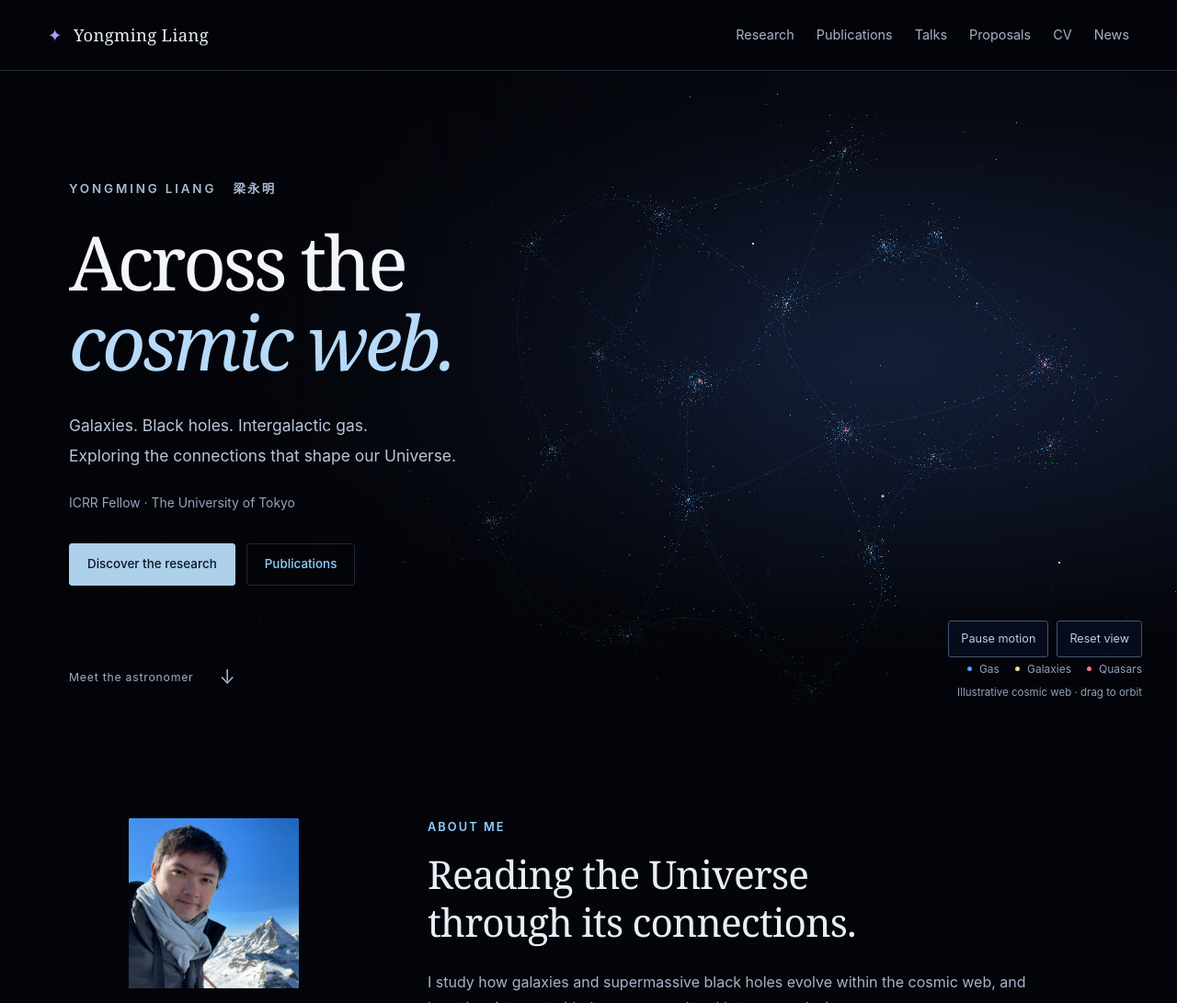
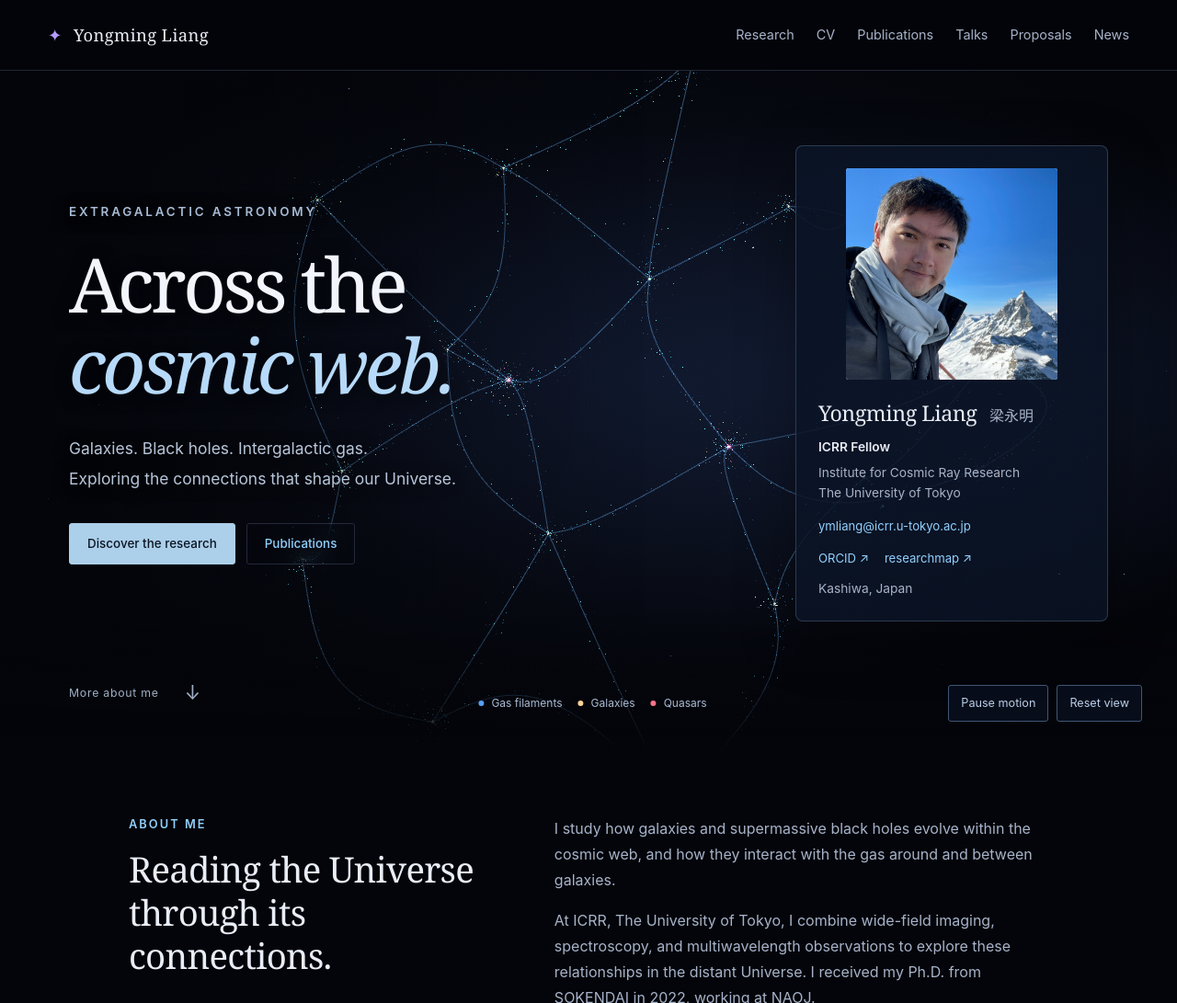
Before and after one commit to YoemanLeung/ymliang, an Astro site: page / in a window 1280 px wide. Shown: the top 1091 px of the page at 92% size. Built offline with nearby package versions, Linux system fonts and the light colour scheme; Astro itself is replaced by a stand-in of ours.

Commit message:
Feature the profile in the hero and simplify public content

```diff
--- a/public/files/cv-manifest.json
+++ b/public/files/cv-manifest.json
@@ -1,7 +1,7 @@
 {
   "content_sha256": "04b10f9352febff15b35c59192e32937781974e13f560237eb7f979ed7ccac3f",
-  "observing_summary_sha256": "9a88467c08788e44101cc6c525d6551014a1da17c2391c29ee1daf3fe3b2a9f3",
+  "observing_summary_sha256": "0106641b68baa2c75ad79edaa46f8ccb38cad45e2da81c9e9b40d7c243774e29",
   "updated": "2026-09-10",
   "papers": 38,
-  "telescopes": 15
+  "telescopes": 14
 }
--- a/src/components/Career.astro
+++ b/src/components/Career.astro
@@ -5,7 +5,7 @@ import ProgramSupport from './ProgramSupport.astro';
 import ProfessionalService from './ProfessionalService.astro';
 ---
 <section class="content-section" id="cv" aria-labelledby="cv-heading">
-  <div class="section-heading"><span class="eyebrow">05 / CURRICULUM VITAE</span><h2 id="cv-heading">A path through astronomy</h2></div>
+  <div class="section-heading"><span class="eyebrow">02 / CURRICULUM VITAE</span><h2 id="cv-heading">A path through astronomy</h2></div>
   <div class="cv-actions"><a class="button primary" href={localUrl('cv/')}>Read my CV</a><a class="button" href={localUrl('files/yongming-liang-cv.pdf')} download>Download CV <span class="filetype">PDF</span></a></div>
   <div class="career-grid">
     <div><h3>Appointments</h3>
--- a/src/components/ObservingCell.astro
+++ b/src/components/ObservingCell.astro
@@ -4,7 +4,6 @@ const {cell} = Astro.props;
 ---
 {cell.measurements.map(time => <span class="observing-value">
   <strong>{summaryTimeLabel(time)}</strong>
-  {time.basis === 'requested' && <small>Grade C requests</small>}
 </span>)}
 {!cell.measurements.length && cell.unquantified > 0 && <span class="observing-value"><strong>{cell.unquantified} {cell.unquantified === 1 ? 'program' : 'programs'}</strong></span>}
 {cell.analysis > 0 && <span class="observing-value"><strong>{cell.analysis} Analysis {cell.analysis === 1 ? 'program' : 'programs'}</strong></span>}
--- a/src/components/Proposals.astro
+++ b/src/components/Proposals.astro
@@ -4,10 +4,10 @@ import ObservingCell from './ObservingCell.astro';
 const {document = false} = Astro.props;
 ---
 <section class="content-section proposals-section" id="proposals" aria-labelledby="proposals-heading">
-  <div class="section-heading">{!document && <span class="eyebrow">04 / PROPOSALS</span>}<h2 id="proposals-heading">Observing time</h2></div>
+  <div class="section-heading">{!document && <span class="eyebrow">05 / PROPOSALS</span>}<h2 id="proposals-heading">Observing time</h2></div>
   <p class="proposal-guide">Telescope time for PI-led projects and collaborations · {summary.period.start}–{summary.period.end}</p>
   <div class="observing-table-wrap">
-    <table class="observing-table" aria-describedby="observing-notes">
+    <table class="observing-table">
       <caption class="sr-only">Recorded telescope time by facility and role</caption>
       <thead><tr><th scope="col">Telescope</th><th scope="col">PI</th><th scope="col">Co-I / collaborator</th></tr></thead>
       <tbody>{summary.facilities.map(row => <tr data-facility={row.id}>
@@ -17,5 +17,4 @@ const {document = false} = Astro.props;
       </tr>)}</tbody>
     </table>
   </div>
-  <p class="observing-notes" id="observing-notes">X-ray → Optical / infrared → Submillimeter / millimeter → Radio · Rounded totals</p>
 </section>
--- a/src/components/Publications.astro
+++ b/src/components/Publications.astro
@@ -7,9 +7,9 @@ const papers = chronologicalPapers(data.papers);
 const groups = groupByYear(papers);
 ---
 <section class="content-section publications-section" id="publications" aria-labelledby="publications-heading">
-  <div class="section-heading"><span class="eyebrow">02 / PUBLICATIONS</span><h2 id="publications-heading">Papers & preprints</h2></div>
-  <div class="publication-intro"><p>Newest first, across all author roles. Preprints are marked below.</p>{!standalone && <a href={localUrl('publications/')}>Dedicated reading view <span aria-hidden="true">↗</span></a>}</div>
-  <p class="catalog-note">34 refereed articles · 4 preprints · updated September 2026</p>
+  <div class="section-heading"><span class="eyebrow">03 / PUBLICATIONS</span><h2 id="publications-heading">Papers & preprints</h2></div>
+  {!standalone && <div class="publication-intro"><a href={localUrl('publications/')}>All publications <span aria-hidden="true">↗</span></a></div>}
+  <p class="catalog-note">34 refereed articles · 4 preprints</p>
   {Astro.slots.has('default') ? <slot /> : <>
   <div class="year-jumps" aria-label="Publication years">{groups.map(({year})=><a href={'#year-'+year}>{year}</a>)}</div>
   {groups.map(({year,papers:yearPapers}) => (
--- a/src/components/SpaceScene.astro
+++ b/src/components/SpaceScene.astro
@@ -4,7 +4,8 @@
     <button id="motion-toggle" type="button" aria-pressed="false" disabled>Pause motion</button>
     <button id="scene-reset" type="button" disabled>Reset view</button>
   </div>
-  <div class="scene-caption"><span class="scene-key"><i class="gas-key"></i> Gas <i class="galaxy-key"></i> Galaxies <i class="quasar-key"></i> Quasars</span><span id="scene-status" role="status">Illustrative cosmic web</span></div>
+  <div class="scene-caption"><span class="scene-key"><i class="gas-key"></i> Gas filaments <i class="galaxy-key"></i> Galaxies <i class="quasar-key"></i> Quasars</span></div>
+  <span id="scene-status" class="sr-only" role="status">Illustrative cosmic web</span>
 </div>
 <script>
   import { mountCosmicScene } from '../scripts/cosmic-scene.js';
--- a/src/components/YearBrowser.astro
+++ b/src/components/YearBrowser.astro
@@ -10,7 +10,7 @@ const {id, prefix, label, singular, plural, years, summary} = Astro.props;
   <div class="publication-scroll" id={id+'-viewport'} role="region" aria-label={label+' by year'} tabindex="0">
     <slot />
   </div>
-  <div class="publication-browser-footer"><p data-status role="status" aria-live="polite" aria-atomic="true">{summary}</p><span>Scroll within the list</span></div>
+  <div class="publication-browser-footer"><p data-status role="status" aria-live="polite" aria-atomic="true">{summary}</p></div>
 </year-browser>
 <script>
   import '../scripts/year-browser.js';
--- a/src/data/observing-summary.json
+++ b/src/data/observing-summary.json
@@ -105,20 +105,6 @@
             "basis": "allocated"
           }
         ],
-        "unquantified": 0,
-        "analysis": 0
-      }
-    },
-    {
-      "id": "gemini-north",
-      "facility": "Gemini North",
-      "pi": {
-        "measurements": [],
-        "unquantified": 1,
-        "analysis": 0
-      },
-      "collaboration": {
-        "measurements": [],
         "unquantified": 0,
         "analysis": 0
       }
@@ -331,7 +317,7 @@
     "currency": "USD",
     "status": "approved",
     "administrativePi": "Martin Elvis",
-    "administrativePiAffiliation": "Center for Astrophysics | Harvard & Smithsonian",
+    "administrativePiAffiliation": "CfA",
     "scope": "Total U.S. observing grant, including Co-I grants"
   }
 }
--- a/src/layouts/Base.astro
+++ b/src/layouts/Base.astro
@@ -2,7 +2,7 @@
 import '../styles/global.css';
 import { localUrl } from '../lib/publications.mjs';
 const { title = 'Yongming Liang | Extragalactic astronomy', mode = 'space', description = 'Yongming Liang, ICRR Fellow at The University of Tokyo. Galaxies, black holes, and intergalactic gas in the cosmic web.' } = Astro.props;
-const sections = [['research','Research'],['publications','Publications'],['talks','Talks'],['proposals','Proposals'],['cv','CV'],['news','News']];
+const sections = [['research','Research'],['cv','CV'],['publications','Publications'],['talks','Talks'],['proposals','Proposals'],['news','News']];
 const home = localUrl();
 ---
 <!doctype html>
--- a/src/lib/cosmic-field.mjs
+++ b/src/lib/cosmic-field.mjs
@@ -33,21 +33,21 @@ export function createCosmicField(seed = 7021, density = 1) {
   edges.forEach(([ia,ib],index)=>{
     const a=nodes[ia],b=nodes[ib],phase=index*2.31;
     for(let j=0;j<Math.floor(310*density);j++){
-      const t=random(),p=curve(a,b,t,phase),spread=.15+Math.sin(t*Math.PI)*.25;
-      add(p[0]+gaussian()*spread,p[1]+gaussian()*spread,p[2]+gaussian()*spread,cold,.026+random()*.055);
+      const t=random(),p=curve(a,b,t,phase),spread=.07+Math.sin(t*Math.PI)*.13;
+      add(p[0]+gaussian()*spread,p[1]+gaussian()*spread,p[2]+gaussian()*spread,cold,.045+random()*.065);
     }
     for(let j=0;j<35;j++)linePositions.push(...curve(a,b,j/35,phase),...curve(a,b,(j+1)/35,phase));
   });
   nodes.forEach((n,index)=>{
     const quasar=[3,6,9].includes(index);
     for(let j=0;j<Math.floor((quasar?620:330)*density);j++){
-      const s=.12+random()*.75,color=quasar && j%5===0 ? hot : (j%4===0?warm:cold);
+      const s=.08+random()*.48,color=quasar && j%5===0 ? hot : (j%4===0?warm:cold);
       add(n[0]+gaussian()*s,n[1]+gaussian()*s,n[2]+gaussian()*s,color,.03+random()*.075);
     }
-    add(...n,quasar?hot:warm,quasar?.6:.35);
+    add(...n,quasar?hot:warm,quasar?1.1:.65);
   });
-  for(let i=0;i<Math.floor(2100*density);i++){
-    add((random()-.5)*85,(random()-.5)*65,(random()-.5)*65,[.55,.68,.85],.02+random()*.035);
+  for(let i=0;i<Math.floor(700*density);i++){
+    add((random()-.5)*85,(random()-.5)*65,(random()-.5)*65,[.3,.4,.55],.02+random()*.035);
   }
   return {positions:new Float32Array(positions),colors:new Float32Array(colors),sizes:new Float32Array(sizes),linePositions:new Float32Array(linePositions)};
 }
--- a/src/pages/index.astro
+++ b/src/pages/index.astro
@@ -14,25 +14,27 @@ import {localUrl} from '../lib/publications.mjs';
   <main id="main">
     <section class="space-hero" aria-labelledby="space-title">
       <SpaceScene />
+      <div class="space-hero-layout">
       <div class="space-hero-copy">
-        <p class="eyebrow">YONGMING LIANG <span lang="zh">梁永明</span></p>
+        <p class="eyebrow">EXTRAGALACTIC ASTRONOMY</p>
         <h1 id="space-title">Across the<br /><em>cosmic web.</em></h1>
         <p class="space-subtitle">Galaxies. Black holes. Intergalactic gas.<br />Exploring the connections that shape our Universe.</p>
-        <p class="space-role">ICRR Fellow · The University of Tokyo</p>
         <div class="space-hero-actions"><a class="button primary" href="#research">Discover the research</a><a class="button" href="#publications">Publications</a></div>
       </div>
-      <a class="scroll-cue" href="#about"><span>Meet the astronomer</span><span aria-hidden="true">↓</span></a>
+      <div class="hero-profile"><Identity compact portrait={{src: 'images/yongming-liang-alps.jpg', width: 886, height: 886}} /></div>
+      </div>
+      <a class="scroll-cue" href="#about"><span>More about me</span><span aria-hidden="true">↓</span></a>
     </section>
     <div class="space-content">
       <section class="space-about" id="about">
-        <Identity compact portrait={{src: 'images/yongming-liang-alps.jpg', width: 886, height: 886}} />
-        <div><p class="eyebrow">ABOUT ME</p><h2>Reading the Universe<br />through its connections.</h2><p>I study how galaxies and supermassive black holes evolve within the cosmic web, and how they interact with the gas around and between galaxies.</p><p>At ICRR, The University of Tokyo, I combine wide-field imaging, spectroscopy, and multiwavelength observations to explore these relationships in the distant Universe. I received my Ph.D. from SOKENDAI in 2022, working at NAOJ.</p><a href={localUrl('cv/')}>Curriculum vitae <span aria-hidden="true">↗</span></a></div>
+        <div><p class="eyebrow">ABOUT ME</p><h2>Reading the Universe<br />through its connections.</h2></div>
+        <div><p>I study how galaxies and supermassive black holes evolve within the cosmic web, and how they interact with the gas around and between galaxies.</p><p>At ICRR, The University of Tokyo, I combine wide-field imaging, spectroscopy, and multiwavelength observations to explore these relationships in the distant Universe. I received my Ph.D. from SOKENDAI in 2022, working at NAOJ.</p><a href={localUrl('cv/')}>Curriculum vitae <span aria-hidden="true">↗</span></a></div>
       </section>
       <Research />
+      <Career />
       <Publications />
       <Talks />
       <Proposals />
-      <Career />
       <News />
     </div>
   </main>
--- a/src/scripts/cosmic-scene.js
+++ b/src/scripts/cosmic-scene.js
@@ -23,8 +23,8 @@ export function mountCosmicScene() {
     status.textContent='Illustrative cosmic web · static view';
   };
   try {
-    renderer=new THREE.WebGLRenderer({canvas,alpha:true,antialias:false,powerPreference:'low-power'});
-    renderer.setPixelRatio(Math.min(window.devicePixelRatio,1.6));
+    renderer=new THREE.WebGLRenderer({canvas,alpha:true,antialias:true,powerPreference:'low-power'});
+    renderer.setPixelRatio(Math.min(window.devicePixelRatio,2));
     renderer.setClearColor(0x04050a,0);
     const scene=new THREE.Scene();
     const camera=new THREE.PerspectiveCamera(46,1,.1,180);
@@ -48,7 +48,7 @@ export function mountCosmicScene() {
         void main(){
           pointColor=color;
           vec4 mv=modelViewMatrix*vec4(position,1.0);
-          gl_PointSize=clamp(pointSize*440.0*pixelRatio/max(1.0,-mv.z),1.0,38.0*pixelRatio);
+          gl_PointSize=clamp(pointSize*480.0*pixelRatio/max(1.0,-mv.z),pixelRatio,30.0*pixelRatio);
           gl_Position=projectionMatrix*mv;
         }`,
       fragmentShader:`
@@ -56,16 +56,16 @@ export function mountCosmicScene() {
         void main(){
           float r=length(gl_PointCoord-vec2(.5));
           if(r>.5)discard;
-          float halo=exp(-r*r*18.0);
-          float core=exp(-r*r*85.0);
-          gl_FragColor=vec4(pointColor*(.8+core),halo*.7);
+          float halo=exp(-r*r*32.0)*.4;
+          float core=exp(-r*r*72.0);
+          gl_FragColor=vec4(pointColor*(1.0+core*.8),halo+core*.85);
         }`,
       transparent:true,depthWrite:false,blending:THREE.AdditiveBlending,
     });
     cloud.add(new THREE.Points(geometry,material));
     const lineGeometry=new THREE.BufferGeometry();
     lineGeometry.setAttribute('position',new THREE.BufferAttribute(field.linePositions,3));
-    const lineMaterial=new THREE.LineBasicMaterial({color:0x579ed9,transparent:true,opacity:.10,depthWrite:false,blending:THREE.AdditiveBlending});
+    const lineMaterial=new THREE.LineBasicMaterial({color:0x70baff,transparent:true,opacity:.42,depthWrite:false,blending:THREE.AdditiveBlending});
     cloud.add(new THREE.LineSegments(lineGeometry,lineMaterial));
     disposables.push(geometry,material,lineGeometry,lineMaterial);
     cloud.rotation.z=-.24;
@@ -101,9 +101,9 @@ export function mountCosmicScene() {
       const {width,height}=host.getBoundingClientRect();
       renderer.setSize(width,height,false);
       camera.aspect=width/height;
-      // Offset the 3D structure toward the open right half of the hero.
-      cloud.position.x=width<700?2:7;
-      cloud.position.y=width<700?3:0;
+      // Spread the web across the background behind the title and profile.
+      cloud.position.set(0,width<700?1:0,0);
+      cloud.scale.setScalar(width<700?.85:1.3);
       camera.updateProjectionMatrix();
       draw();
     };
--- a/src/styles/global.css
+++ b/src/styles/global.css
@@ -209,7 +209,6 @@
   .talk-list h4 {font-size:1rem;line-height:1.6;margin:0;font-weight:600}
   .talk-list p {font-size:.85rem;color:var(--muted);margin-top:5px}
   .talk-list a {font-size:.83rem}
-  .talk-note {font-size:.8rem;color:var(--muted);margin-top:16px}
   .talk-contact {font-size:.9rem;color:var(--muted);margin-top:12px}
   .news-list {display:grid;gap:26px;margin-top:28px}
   .news-source {font-size:.74rem;letter-spacing:.07em;color:var(--accent)}
@@ -234,38 +233,44 @@
   .space .site-header {border-top:0;background:rgba(4,5,10,.91);backdrop-filter:blur(16px)}
   .space .wordmark {letter-spacing:.02em}
   .space .brand-mark {color:#b79cff}
-  .space-hero {position:relative;height:min(850px,calc(100svh - 77px));min-height:700px;overflow:hidden;background:radial-gradient(ellipse at 77% 40%,rgba(51,77,141,.18),transparent 62%),#04050a}
+  .space-hero {position:relative;height:min(850px,calc(100svh - 77px));min-height:740px;overflow:hidden;background:radial-gradient(ellipse at 55% 45%,rgba(51,77,141,.16),transparent 70%),#04050a}
   .cosmic-stage {position:absolute;inset:0}
   .cosmic-stage::before {content:'';position:absolute;inset:0;background:radial-gradient(1px 1px at 64% 26%,#bed7ff 90%,transparent),radial-gradient(2px 2px at 75% 64%,#92c8ff 50%,transparent),radial-gradient(1px 1px at 83% 35%,#ecbad1 90%,transparent),radial-gradient(1px 1px at 90% 74%,#ecbad1 90%,transparent),radial-gradient(ellipse at 75% 45%,rgba(55,91,166,.17),transparent 50%);pointer-events:none}
   #cosmic-canvas {width:100%;height:100%;display:block;position:relative;cursor:grab}
   #cosmic-canvas:active {cursor:grabbing}
-  .space-hero::after {content:'';position:absolute;inset:0;background:linear-gradient(90deg,#04050af0 0%,#04050a99 33%,transparent 65%),linear-gradient(0deg,#04050a,transparent 22%);pointer-events:none}
-  .space-hero-copy {position:relative;z-index:2;max-width:1210px;margin:auto;padding:118px 40px 110px;pointer-events:none}
+  .space-hero::after {content:'';position:absolute;inset:0;background:linear-gradient(90deg,#04050a70 0%,transparent 55%),linear-gradient(0deg,#04050a,transparent 20%);pointer-events:none}
+  .space-hero-layout {position:relative;z-index:2;display:grid;grid-template-columns:minmax(0,1fr) 340px;align-items:center;gap:clamp(40px,6vw,85px);max-width:1210px;height:100%;margin:auto;padding:50px 40px 110px;pointer-events:none}
+  .space-hero-copy {min-width:0;text-shadow:0 2px 18px #04050a}
   .space-hero-copy .eyebrow {letter-spacing:.21em;font-size:.84rem;color:#a7bbd6}
   .space-hero-copy [lang] {margin-left:12px;letter-spacing:.16em}
   .space-hero h1 {font-size:clamp(3.8rem,6.4vw,6.2rem);line-height:1.07;letter-spacing:-.045em;margin:24px 0 30px;color:#f3f5fc}
   .space-hero h1 em {font-weight:400;color:#b7dafa}
   .space-subtitle {font-size:1.09rem;line-height:1.9;color:#b8c6da;max-width:430px}
-  .space-role {font-size:.87rem;color:#94a4bc;margin-top:23px}
-  .space-hero-actions {display:flex;gap:12px;flex-wrap:wrap;margin-top:32px}
+  .space-hero-actions {display:flex;gap:12px;flex-wrap:wrap;margin-top:32px;text-shadow:none}
   .space-hero-actions a {pointer-events:auto;font-size:.84rem;backdrop-filter:blur(10px)}
+  .hero-profile {padding:24px;background:linear-gradient(135deg,#0b1426ed,#0b1426c9);border:1px solid #556c8a75;border-radius:8px;box-shadow:0 18px 65px #0005;pointer-events:auto}
+  .hero-profile .identity {position:static;display:block}
+  .hero-profile .portrait {width:230px;aspect-ratio:1;height:auto;margin:0 auto 22px}
+  .space .hero-profile .identity h2 {font-size:1.45rem;margin:0 0 12px;white-space:nowrap}
+  .space .hero-profile .identity h2 span {display:inline;font-size:1rem;letter-spacing:0;margin:0 0 0 8px}
+  .hero-profile .identity .email {margin-top:14px;font-size:.82rem}
+  .hero-profile .identity-links {margin:12px 0 0}
+  .hero-profile .identity .location {margin-top:10px}
   .space .button.primary {background:#accfea;color:#0a1523;border-color:#accfea}
   .space .button {border-radius:3px}
-  .scene-controls {position:absolute;right:38px;bottom:85px;display:flex;gap:9px;z-index:4}
+  .scene-controls {position:absolute;right:38px;bottom:32px;display:flex;gap:9px;z-index:4}
   .scene-controls button {border:1px solid #405675;color:#bacfe8;background:#091020cc;border-radius:3px;padding:8px 13px;font-size:.79rem}
   .scene-controls button:hover {background:#172a44}
   .scene-controls button:disabled {opacity:.45}
-  .scene-caption {position:absolute;right:38px;bottom:37px;z-index:3;display:flex;flex-direction:column;align-items:flex-end;gap:5px;font-size:.72rem;color:#8fa1bb;pointer-events:none}
+  .scene-caption {position:absolute;left:50%;bottom:42px;transform:translateX(-50%);z-index:3;font-size:.72rem;color:#aabbd4;pointer-events:none}
   .scene-key {display:flex;align-items:center;gap:8px;font-size:.75rem}
-  .scene-key i {width:5px;height:5px;display:inline-block;border-radius:50%;margin-left:9px}
+  .scene-key i {width:6px;height:6px;display:inline-block;border-radius:50%;margin-left:9px}
   .gas-key {background:#579ff7}.galaxy-key {background:#f7d395}.quasar-key {background:#ff728b}
   .scroll-cue {position:absolute;bottom:45px;left:max(40px,calc((100vw - 1130px)/2));display:flex;align-items:center;gap:28px;z-index:4;font-size:.77rem;letter-spacing:.06em;color:#9eafc6;text-decoration:none}
   .scroll-cue span:last-child {font-size:1.3rem}
   .space-content {max-width:1080px;padding:0 40px 40px;margin:auto}
-  .space-about {display:grid;grid-template-columns:245px 1fr;gap:80px;padding:90px 0 70px;align-items:start}
-  .space-about .identity {position:static}
-  .space-about .portrait {width:185px;aspect-ratio:1;height:auto}
-  .space-about h2 {font-size:2.65rem;margin:15px 0 25px}
+  .space-about {display:grid;grid-template-columns:1fr 1.35fr;gap:65px;padding:70px 0;align-items:start}
+  .space-about h2 {font-size:2.4rem;margin:15px 0 25px}
   .space-about p:not(.eyebrow) {color:var(--muted);font-size:1rem}
   .space-about>div>a {display:inline-block;margin-top:25px;font-size:.9rem}
   .space .identity h2 {font-size:1.45rem;margin:20px 0 12px}
@@ -296,18 +301,25 @@
     .publication-year,.space .publication-year {grid-template-columns:1fr;gap:17px}
     .publication-year>h3 {font-size:1.6rem}
     .talk-list article {grid-template-columns:1fr;gap:7px}
-    .space-hero {height:800px;min-height:0;max-height:none}
-    .space-hero-copy {padding:62px 25px 0}
-    .space-hero h1 {font-size:clamp(3.5rem,12vw,5rem);margin-top:22px}
+    .space-hero {height:auto;min-height:0;max-height:none}
+    .space-hero-layout {grid-template-columns:1fr;gap:30px;padding:36px 25px 125px}
+    .space-hero h1 {font-size:clamp(3.2rem,11vw,4.8rem);margin:18px 0 22px}
     .space-subtitle {font-size:.96rem;max-width:340px}
-    .space-role {font-size:.78rem}
-    .space-hero::after {background:linear-gradient(180deg,#04050aa8 0%,#04050a30 64%,#04050a 100%)}
-    .scene-controls {right:24px;bottom:100px}
-    .scene-caption {left:24px;right:auto;bottom:38px;align-items:flex-start;max-width:85%}
-    .scroll-cue {left:24px;bottom:163px;font-size:.7rem;gap:12px}
+    .space-hero-actions {margin-top:22px}
+    .hero-profile {padding:20px;max-width:500px;width:100%}
+    .hero-profile .identity {display:grid;grid-template-columns:112px minmax(0,1fr);gap:0 18px}
+    .hero-profile .portrait {width:112px;grid-column:1;grid-row:1/4;margin:0;align-self:start}
+    .space .hero-profile .identity h2 {font-size:1.1rem;white-space:normal;grid-column:2;margin:0 0 7px}
+    .space .hero-profile .identity h2 span {display:block;font-size:.85rem;margin:4px 0 0}
+    .hero-profile .identity p {font-size:.76rem;line-height:1.5;grid-column:2}
+    .hero-profile .identity .email {grid-column:1/-1;margin-top:14px}
+    .hero-profile .identity-links {grid-column:1/-1;margin-top:9px}
+    .space-hero::after {background:linear-gradient(180deg,#04050a30 0%,transparent 65%,#04050a 100%)}
+    .scene-controls {right:24px;bottom:25px}
+    .scene-caption {left:24px;bottom:80px;transform:none;max-width:90%}
+    .scroll-cue {left:24px;bottom:28px;font-size:.7rem;gap:12px}
     .space-content {padding:0 25px 25px}
     .space-about {grid-template-columns:1fr;gap:30px;padding:55px 0}
-    .space-about .portrait {width:106px}
     .space-about h2 {font-size:2.2rem}
     .space .identity h2 {margin-top:0}
     .space .identity h2 span {font-size:.86rem}
```
Also changed, not shown: scripts/check-output.mjs (+6 -1 lines), src/components/Talks.astro (+3 -4 lines), tests/proposals.test.mjs (+4 -3 lines), tests/year-browser.browser.mjs (+33 -2 lines), README.md, 1 other file.
